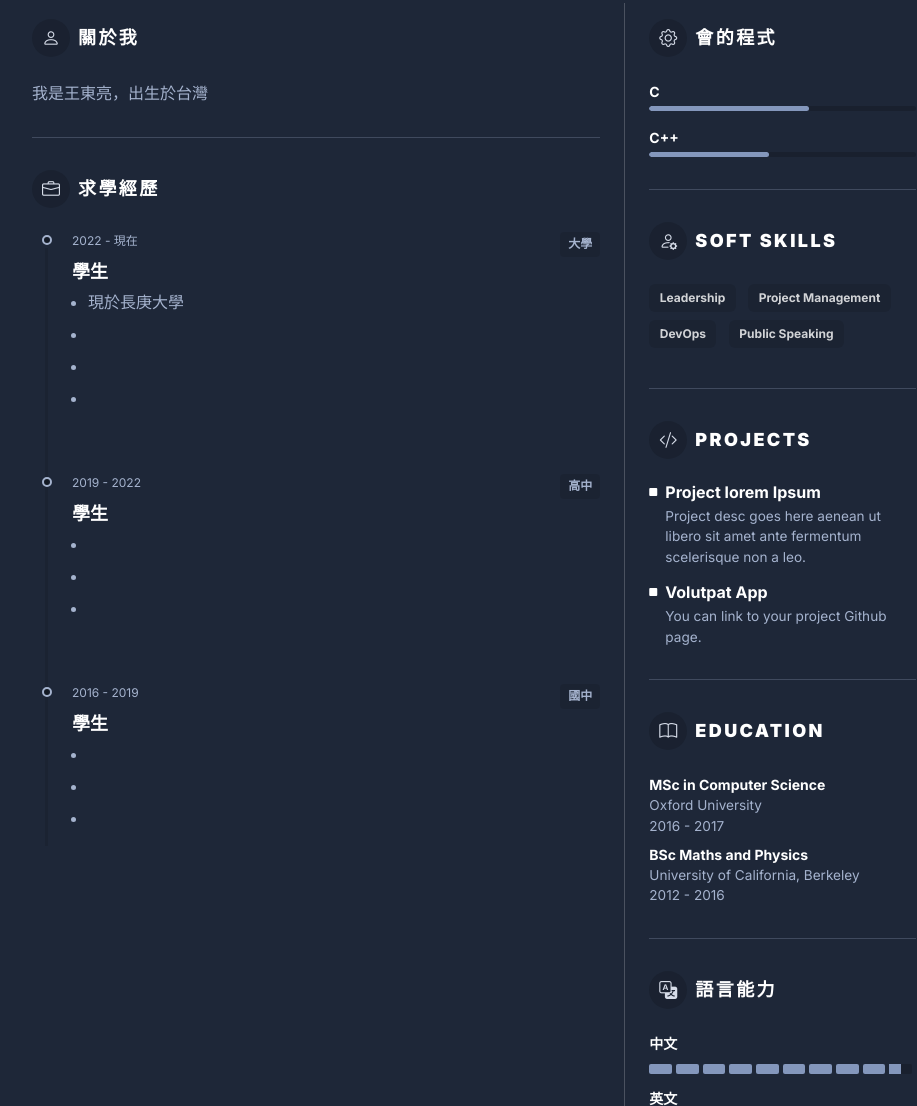
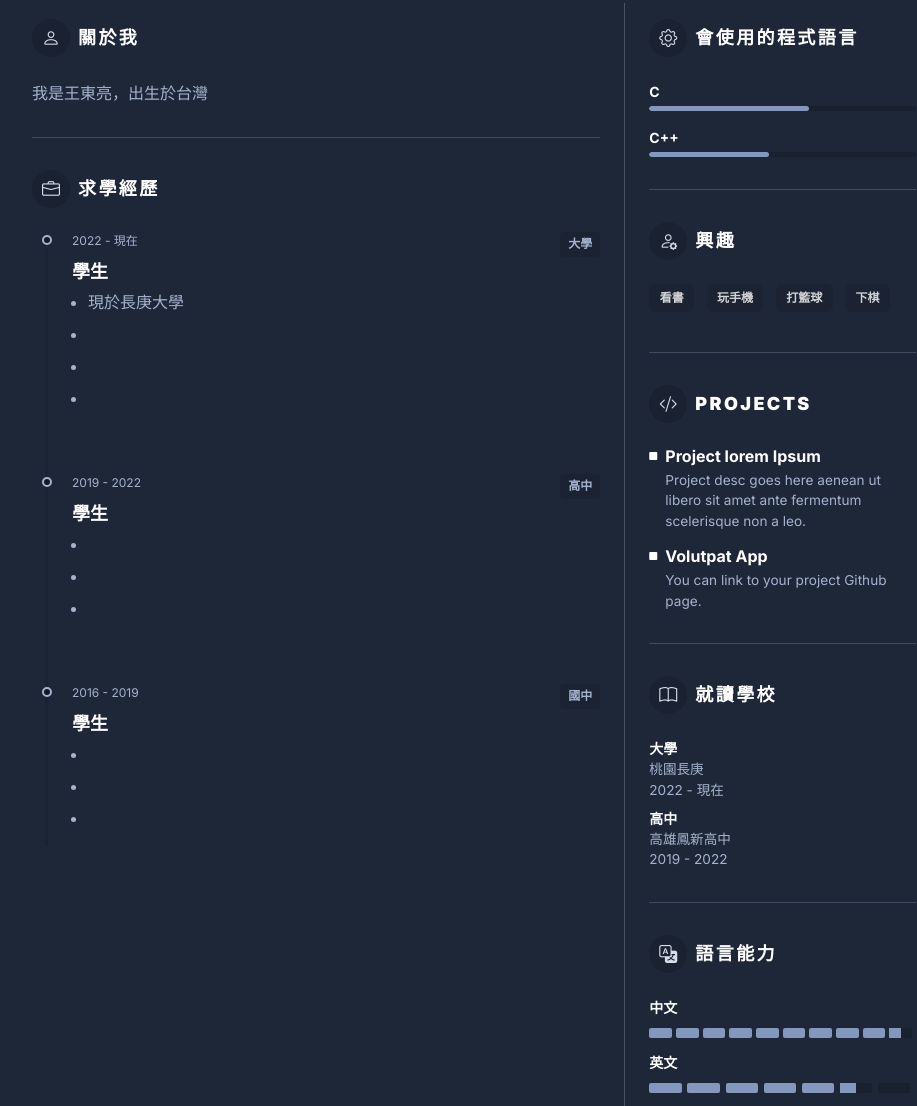
Before and after one commit to sddfsaf/sddfsad.github.io-, a plain HTML site: page index.html in a window 1280 px wide. Shown: the part 449-1555 px from the top of the page, without its empty margins (166-1083 px from the left). Drawn offline with nearby package versions, Linux system fonts and the light colour scheme.

Commit message:
Update index.html

```diff
--- a/index.html
+++ b/index.html
@@ -163,7 +163,7 @@
 								<div class="col-12 col-lg-4 ps-lg-4">
 
 									<section class="resume-skills-section resume-section">
-										<h3 class="resume-section-heading text-uppercase py-2 py-lg-3 py-3"><i class="resume-section-heading-icon bi bi-gear me-2"></i>會的程式</h3>
+										<h3 class="resume-section-heading text-uppercase py-2 py-lg-3 py-3"><i class="resume-section-heading-icon bi bi-gear me-2"></i>會使用的程式語言</h3>
 
 										<ul class="list-unstyled">
 
@@ -188,13 +188,12 @@
 									<hr>
 
 									<section class="resume-skills-section resume-section">
-										<h3 class="resume-section-heading text-uppercase py-2 py-lg-3 py-3"><i class="resume-section-heading-icon bi bi-person-gear me-2"></i>Soft Skills</h3>
+										<h3 class="resume-section-heading text-uppercase py-2 py-lg-3 py-3"><i class="resume-section-heading-icon bi bi-person-gear me-2"></i>興趣</h3>
 										<ul class="list-inline">
-								            <li class="list-inline-item"><span class="badge resume-skill-badge">Leadership</span></li>
-								            <li class="list-inline-item"><span class="badge resume-skill-badge">Project Management</span></li>
-
-								            <li class="list-inline-item"><span class="badge resume-skill-badge">DevOps</span></li>
-								            <li class="list-inline-item"><span class="badge resume-skill-badge">Public Speaking</span></li>
+								            <li class="list-inline-item"><span class="badge resume-skill-badge">看書</span></li>
+								            <li class="list-inline-item"><span class="badge resume-skill-badge">玩手機</span></li>
+								            <li class="list-inline-item"><span class="badge resume-skill-badge">打籃球</span></li>
+								            <li class="list-inline-item"><span class="badge resume-skill-badge">下棋</span></li>
 
 
 							            </ul>
@@ -223,17 +222,17 @@
 									<hr>
 
 									<section class="resume-educate-section resume-section">
-										<h3 class="resume-section-heading text-uppercase py-2 py-lg-3 py-3"><i class="resume-section-heading-icon bi bi-book me-2"></i>Education</h3>
+										<h3 class="resume-section-heading text-uppercase py-2 py-lg-3 py-3"><i class="resume-section-heading-icon bi bi-book me-2"></i>就讀學校</h3>
 										<ul class="list-unstyled">
 										    <li class="mb-2">
-										        <div class="resume-degree font-weight-bold">MSc in Computer Science</div>
-										        <div class="resume-degree-org">Oxford University</div>
-										        <div class="resume-degree-time">2016 - 2017</div>
+										        <div class="resume-degree font-weight-bold">大學</div>
+										        <div class="resume-degree-org">桃園長庚</div>
+										        <div class="resume-degree-time">2022 - 現在</div>
 										    </li>
 										    <li>
-										        <div class="resume-degree font-weight-bold">BSc Maths and Physics</div>
-										        <div class="resume-degree-org">University of California, Berkeley</div>
-										        <div class="resume-degree-time">2012 - 2016</div>
+										        <div class="resume-degree font-weight-bold">高中</div>
+										        <div class="resume-degree-org">高雄鳳新高中</div>
+										        <div class="resume-degree-time">2019 - 2022</div>
 										    </li>
 									    </ul>
 									</section><!--//resume-section-->
```
